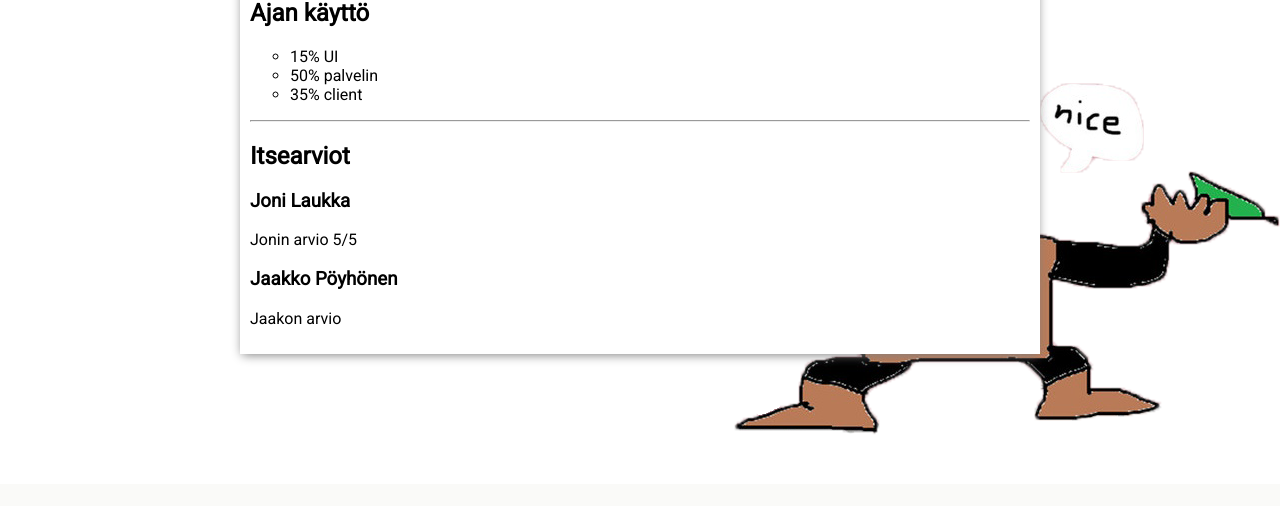
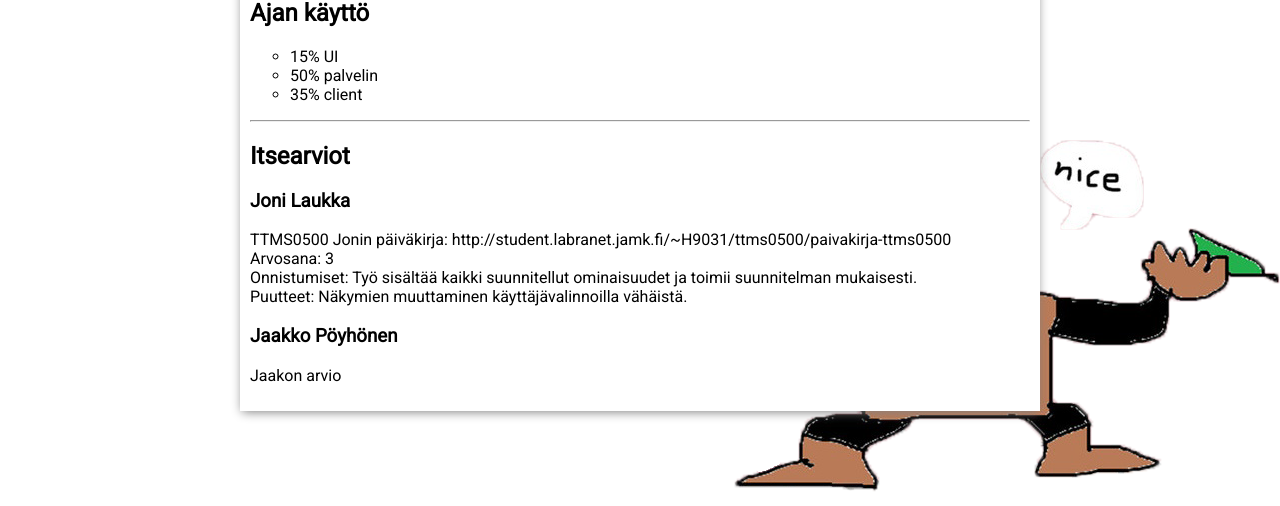
Before and after one commit to aamoJL/ttms0900, a PHP site: page /ttms0500.php in a window 1280 px wide. Shown: the part 2072-2578 px from the top of the page. Before the commit the page ends 2506 px from the top, so only its background shows below. Run offline with PHP 8.4, Linux system fonts and the light colour scheme.

Commit message:
itsearvio päivitys

```diff
--- a/ttms0500.php
+++ b/ttms0500.php
@@ -10,7 +10,7 @@
             <article class="dokumentti">
                 <h1 class="dokumenttiotsikko">Harjoitustyö: Pleblist</h1>
 				<h2>Kurssi: TTMS0500
-				<h3>Tekijät: Joni Laukka, Jaakko Pöyhönen - XX.12.2016
+				<h3>Tekijät: Joni Laukka, Jaakko Pöyhönen - 6.12.2016
                 <hr></hr>
 				<p>Lähdekoodit: Linkki tähän<br>
 				Zip-paketti: linkki tähän
@@ -111,7 +111,11 @@
 				<hr>
 				<h2>Itsearviot</h2>
 				<h3>Joni Laukka</h3>
-				<p>Jonin arvio 5/5</p>
+				<p>TTMS0500 Jonin päiväkirja: http://student.labranet.jamk.fi/~H9031/ttms0500/paivakirja-ttms0500<br>
+				Arvosana: 3<br>
+Onnistumiset: Työ sisältää kaikki suunnitellut ominaisuudet ja toimii suunnitelman mukaisesti.<br>
+Puutteet: Näkymien muuttaminen käyttäjävalinnoilla vähäistä.
+				</p>
 
 				<h3>Jaakko Pöyhönen</h3>
 				<p>Jaakon arvio</p>
--- a/ttms0900.php
+++ b/ttms0900.php
@@ -86,7 +86,11 @@
 				<hr>
 				<h2>Itsearviot</h2>
 				<h3>Joni Laukka</h3>
-				<p>Jonin arvio</p>
+				<p>
+				Arvosana: 4<br>
+				Onnistumiset: Työ sisältää suunnitellut ominaisuudet ja toimii kuten pitääkin.<br>
+				Puutteet: -
+				</p>
 
 				<h3>Jaakko Pöyhönen</h3>
 				<p>Jaakon arvio</p>
```
